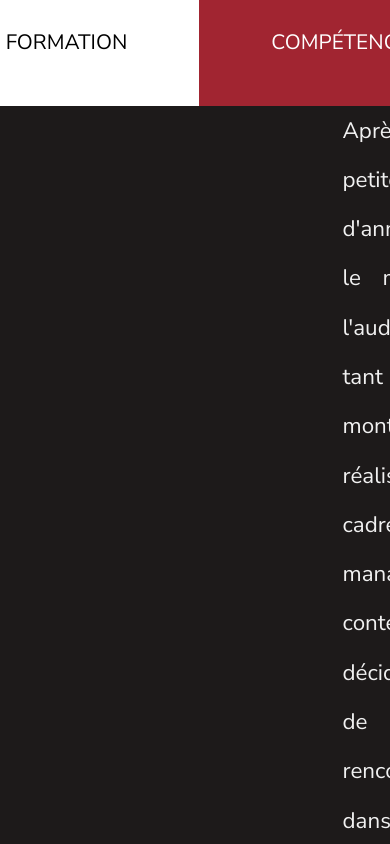
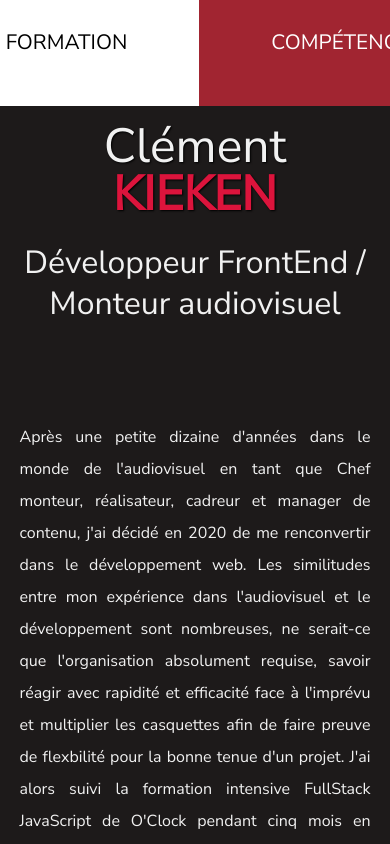
Before and after one commit to Clementkieken/cv_react, a React app: page / in a window 390 px wide. Shown: the top 844 px of the page. Built offline with nearby package versions, Linux system fonts and the light colour scheme.

Commit message:
good flex experience

```diff
--- a/src/components/About/styles.scss
+++ b/src/components/About/styles.scss
@@ -1,3 +1,6 @@
+// CSS Desktop :
+@media (max-width: 1920px) {
+
   .about__main{
     min-height: 100vh;
     // width: 80%;
@@ -64,3 +67,39 @@
     justify-content: center;
     text-justify: auto;
   }
+  }
+
+  // CSS MOBILE
+
+  @media (max-width: 480px) {
+
+  .about{
+
+    &__main{
+      display: flex;
+      flex-direction: column;
+    }
+
+    &__img{
+      display: none;
+    }
+
+    &__h1{
+      padding-top: 1rem;
+      padding-bottom: 0rem;
+    }
+    &__h2{
+      padding-bottom: 0;
+      line-height: 130%;
+    }
+
+    &__p{
+      width: 90%;
+      margin: auto;
+      padding: auto;
+      line-height: 200%;
+      font-size: 1rem;
+    }
+  }
+
+  }
```
Also changed, not shown: src/components/Experiences/styles.scss (line endings or trailing spaces). Lines whose indentation alone changed are shown as unchanged.
